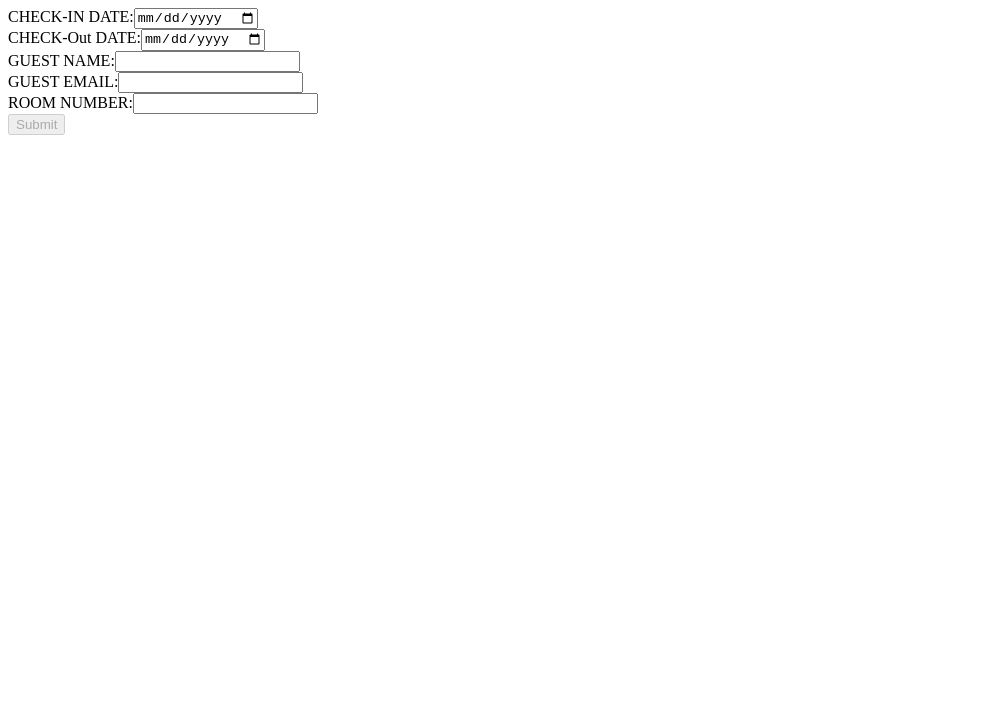
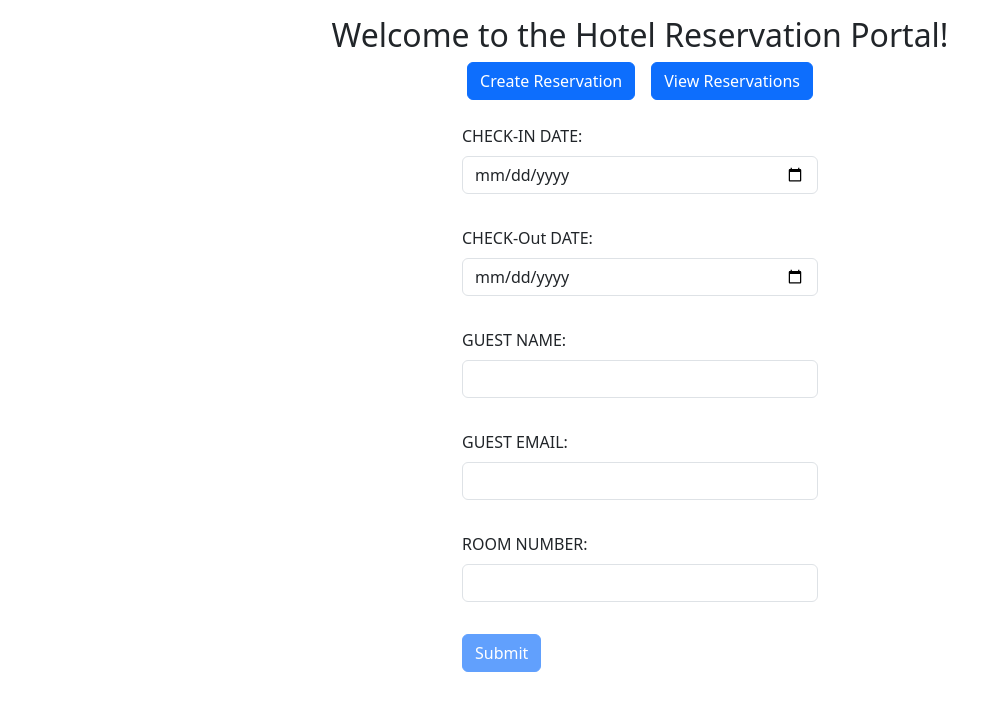
Before and after one commit to harrison70707/hotel-app, an Angular app: page /new in a window 1280 px wide. Shown: the top 710 px of the page, without its empty margins (0-1001 px from the left). Built offline with nearby package versions, Linux system fonts and the light colour scheme.

Commit message:
final project

```diff
--- a/package.json
+++ b/package.json
@@ -18,6 +18,7 @@
     "@angular/platform-browser": "^16.1.0",
     "@angular/platform-browser-dynamic": "^16.1.0",
     "@angular/router": "^16.1.0",
+    "bootstrap": "5.3",
     "rxjs": "~7.8.0",
     "tslib": "^2.3.0",
     "zone.js": "~0.13.0"
--- a/src/app/app-routing.module.ts
+++ b/src/app/app-routing.module.ts
@@ -8,6 +8,7 @@ const routes: Routes = [
   {path: "", component: HomeComponent},
   {path: "list", component: ReservationListComponent},
   {path: "new", component: ReservationFormComponent},
+  {path: "edit/:id", component: ReservationFormComponent},
 ];
 
 @NgModule({
--- a/src/app/app.component.html
+++ b/src/app/app.component.html
@@ -1,2 +1,5 @@
 
-<router-outlet></router-outlet>
+<div class="container">
+    <router-outlet></router-outlet>
+
+</div>
--- a/src/app/home/home.component.html
+++ b/src/app/home/home.component.html
@@ -1,5 +1,5 @@
-<div>
-    <h2>Welcome to the Hotel Reservation Portal!</h2>
-    <button [routerLink]="['/new']">Create Reservation</button>
-    <button [routerLink]="['/list']">View Reservations</button>
+<div class="text-center my-3">
+    <h2 class="mb-2">Welcome to the Hotel Reservation Portal!</h2>
+    <button class="btn btn-primary mx-2" [routerLink]="['/new']">Create Reservation</button>
+    <button class="btn btn-primary mx-2" [routerLink]="['/list']">View Reservations</button>
 </div>
--- a/src/app/home/home.module.ts
+++ b/src/app/home/home.module.ts
@@ -11,6 +11,8 @@ import { RouterModule } from '@angular/router';
   imports: [
     CommonModule,
     RouterModule
+  ], exports: [
+    HomeComponent
   ]
 })
 export class HomeModule { }
--- a/src/app/reservation-form/reservation-form.component.html
+++ b/src/app/reservation-form/reservation-form.component.html
@@ -1,45 +1,49 @@
+<app-home></app-home>
+
 <form [formGroup]="reservationForm" (ngSubmit)="onSubmit()">
 
-    <div>
-        <label>CHECK-IN DATE:</label>
-        <input type="date" formControlName="checkInDate">
-        <div *ngIf="reservationForm.get('checkInDate')?.invalid && reservationForm.get('checkInDate')?.touched">
+
+    <div class="mb-3 col-4 mx-auto p-2">
+        <label class="form-label">CHECK-IN DATE:</label>
+        <input class="form-control" type="date" formControlName="checkInDate">
+        <small class="text-danger" *ngIf="reservationForm.get('checkInDate')?.invalid && reservationForm.get('checkInDate')?.touched">
             CHECK-IN DATE is required and must be a valid date.
-        </div>
+        </small>
     </div>
 
-    <div>
-        <label>CHECK-Out DATE:</label>
-        <input type="date" formControlName="checkOutDate">
-        <div *ngIf="reservationForm.get('checkOutDate')?.invalid && reservationForm.get('checkOutDate')?.touched">
+    <div class="mb-3 col-4 mx-auto p-2" >
+        <label class="form-label">CHECK-Out DATE:</label>
+        <input class="form-control" type="date" formControlName="checkOutDate">
+        <small class="text-danger" *ngIf="reservationForm.get('checkOutDate')?.invalid && reservationForm.get('checkOutDate')?.touched">
             CHECK-Out DATE is required and must be a valid date.
-        </div>
+        </small>
     </div>
 
-    <div>
-        <label>GUEST NAME:</label>
-        <input type="text" formControlName="guestName">
-        <div *ngIf="reservationForm.get('guestName')?.invalid && reservationForm.get('guestName')?.touched">
+    <div class="mb-3 col-4 mx-auto p-2">
+        <label class="form-label">GUEST NAME:</label>
+        <input class="form-control" type="text" formControlName="guestName">
+        <small class="text-danger" *ngIf="reservationForm.get('guestName')?.invalid && reservationForm.get('guestName')?.touched">
             GUEST NAME is required and must be a valid date.
-        </div>
+        </small>
     </div>
 
-    <div>
-        <label>GUEST EMAIL:</label>
-        <input type="email" formControlName="guestEmail">
-        <div *ngIf="reservationForm.get('guestEmail')?.invalid && reservationForm.get('guestEmail')?.touched">
+    <div class="mb-3 col-4 mx-auto p-2" >
+        <label class="form-label">GUEST EMAIL:</label>
+        <input class="form-control" type="email" formControlName="guestEmail">
+        <small class="text-danger" *ngIf="reservationForm.get('guestEmail')?.invalid && reservationForm.get('guestEmail')?.touched">
             Email is required and must be a valid date.
-        </div>
+        </small>
     </div>
 
-    <div>
-        <label>ROOM NUMBER:</label>
-        <input type="number" formControlName="roomNumber">
-        <div *ngIf="reservationForm.get('roomNumber')?.invalid && reservationForm.get('roomNumber')?.touched">
+    <div class="mb-3 col-4 mx-auto p-2">
+        <label class="form-label">ROOM NUMBER:</label>
+        <input class="form-control" type="number" formControlName="roomNumber">
+        <small class="text-danger" *ngIf="reservationForm.get('roomNumber')?.invalid && reservationForm.get('roomNumber')?.touched">
             ROOM NUMBER is required and must be a valid date.
-        </div>
+        </small>
     </div>
 
-    <button type="submit" [disabled]="reservationForm.invalid">Submit</button>
-
+    <div class="mb-3 col-4 mx-auto p-2">
+        <button class="btn btn-primary " type="submit" [disabled]="reservationForm.invalid">Submit</button>
+    </div>
 </form>
--- a/src/app/reservation-form/reservation-form.component.ts
+++ b/src/app/reservation-form/reservation-form.component.ts
@@ -2,7 +2,7 @@ import { Component, OnInit } from '@angular/core';
 import { FormBuilder, FormGroup, Validators } from '@angular/forms';
 import { ReservationService } from '../reservation/reservation.service';
 import { Reservation } from '../models/reservation';
-import { Router } from '@angular/router';
+import { Router, ActivatedRoute } from '@angular/router';
 
 @Component({
   selector: 'app-reservation-form',
@@ -16,7 +16,8 @@ export class ReservationFormComponent implements OnInit {
   constructor(
     private formBuilder: FormBuilder,
     private reservationService: ReservationService,
-    private router: Router
+    private router: Router,
+    private acivatedRoute: ActivatedRoute,
   ) {
 
   }
@@ -29,6 +30,13 @@ export class ReservationFormComponent implements OnInit {
       guestName: ['', [Validators.required]],
       roomNumber: ['', [Validators.required]],
   });
+    let id = this.acivatedRoute.snapshot.paramMap.get('id')
+
+    if(id){
+      let reservation = this.reservationService.getReservation(id)
+      if(reservation)
+        this.reservationForm.patchValue(reservation)
+    }
 
   }
 
@@ -36,6 +44,14 @@ export class ReservationFormComponent implements OnInit {
     if (this.reservationForm.valid) {
 
       let reservation: Reservation = this.reservationForm.value;
+
+      let id = this.acivatedRoute.snapshot.paramMap.get('id')
+
+      if(id){
+        this.reservationService.updateReservation(id, reservation)
+      } else {
+        this.reservationService.addReservation(reservation)
+    }
       this.reservationService.addReservation(reservation);
 
       this.router.navigate(['/list'])
--- a/src/app/reservation-list/reservation-list.component.html
+++ b/src/app/reservation-list/reservation-list.component.html
@@ -1,15 +1,32 @@
+<app-home></app-home>
+
 <h2>Reservation List</h2>
 
-<ul *ngIf="reservations.length; else noReservations">
-    <li *ngFor="let reservation of reservations">
-        Guest: {{ reservation.guestName }}<br>
-        Email: {{ reservation.guestEmail }}<br>
-        Room: {{ reservation.roomNumber }}<br>
-        Check-in: {{ reservation.checkInDate }}<br>
-        Check-out: {{ reservation.checkOutDate }}<br>
-        <button (click)="deleteReservation(reservation.id)">Delete</button>
-    </li>
-</ul>
+<table class="table">
+    <thead>
+        <tr>
+            <th>Guest</th>
+            <th>Email</th>
+            <th>Room</th>
+            <th>Check-in</th>
+            <th>Check-out</th>
+            <th>Actions</th>
+    </tr>
+    </thead>
+    <tbody>
+        <tr *ngFor="let reservation of reservations">
+           <td>{{ reservation.guestName }}</td>
+           <td>{{ reservation.guestEmail }}</td>
+           <td>{{ reservation.roomNumber }}</td>
+           <td>{{ reservation.checkInDate }}</td>
+           <td>{{ reservation.checkOutDate }}</td>
+           <td>
+            <button class="btn btn-sm btn-danger mx-1" (click)="deleteReservation(reservation.id)">Delete</button>
+            <button class="btn btn-sm btn-secondary mx-1 " [routerLink]="['/edit', reservation.id]">Edit</button>
+            </td>
+        </tr>
+    </tbody>
+</table>
 
 
 <ng-template #noReservations>
--- a/src/app/reservation/reservation.module.ts
+++ b/src/app/reservation/reservation.module.ts
@@ -3,6 +3,8 @@ import { CommonModule } from '@angular/common';
 import { ReservationFormComponent } from '../reservation-form/reservation-form.component';
 import { ReservationListComponent } from '../reservation-list/reservation-list.component';
 import { FormsModule, ReactiveFormsModule } from '@angular/forms';
+import { Router, RouterModule } from '@angular/router';
+import { HomeModule } from '../home/home.module';
 
 
 @NgModule({
@@ -13,7 +15,9 @@ import { FormsModule, ReactiveFormsModule } from '@angular/forms';
   imports: [
     CommonModule,
     FormsModule,
-    ReactiveFormsModule
+    ReactiveFormsModule,
+    RouterModule,
+    HomeModule
   ]
 })
 export class ReservationModule { }
--- a/src/app/reservation/reservation.service.ts
+++ b/src/app/reservation/reservation.service.ts
@@ -26,6 +26,8 @@ export class ReservationService {
   }
 
   addReservation(reservation: Reservation): void {
+    reservation.id = Date.now().toString();
+
     // Add a new reservation to the list
     this.reservations.push(reservation);
     localStorage.setItem('reservations', JSON.stringify(this.reservations));
@@ -37,7 +39,7 @@ export class ReservationService {
     localStorage.setItem('reservations', JSON.stringify(this.reservations));
 }
 
-updateReservation(updatedReservation: Reservation): void {
+updateReservation(id: string, updatedReservation: Reservation): void {
     let index = this.reservations.findIndex(res => res.id === updatedReservation.id);
     this.reservations[index] = updatedReservation;
     localStorage.setItem('reservations', JSON.stringify(this.reservations));
--- a/src/styles.css
+++ b/src/styles.css
@@ -1 +1,2 @@
 /* You can add global styles to this file, and also import other style files */
+@import "~bootstrap/dist/css/bootstrap.min.css"
```
Also changed, not shown: 1 other file (tests, documents, lock files or other folders).
